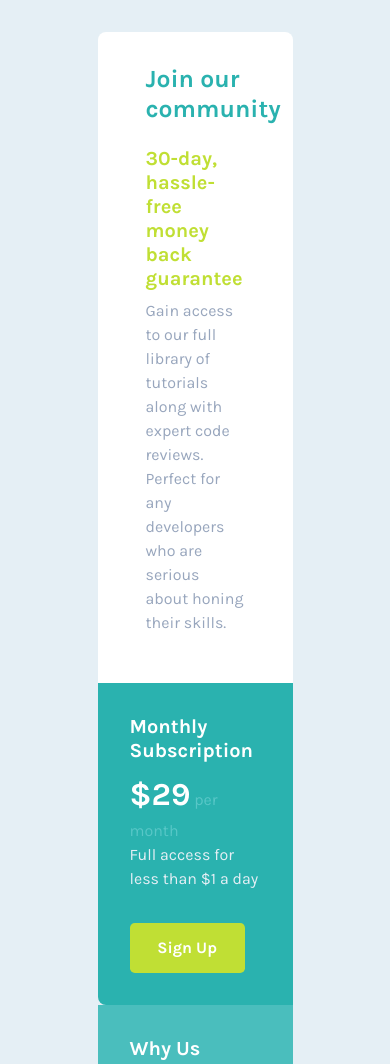
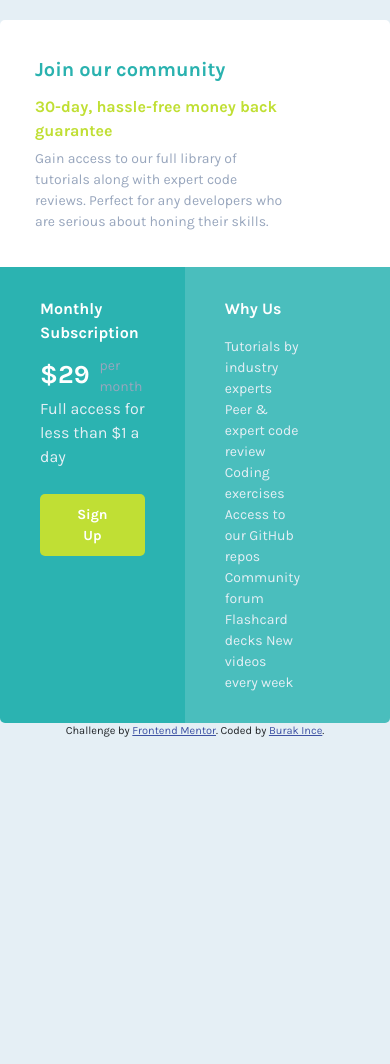
Before and after one commit to brknce/simple-price-grid-component, a plain HTML site: page index.html in a window 390 px wide. Shown: the top 1064 px of the page. After the commit the page ends 844 px from the top, so only its background shows below. Drawn offline with nearby package versions, Linux system fonts and the light colour scheme.

Commit message:
mobile-design

```diff
--- a/css/style.css
+++ b/css/style.css
@@ -1,6 +1,6 @@
 body {
   font-family: "Karla", sans-serif;
-  font-size: 1rem;
+  font-size: 16px;
   background-color: hsl(204, 43%, 93%);
 }
 
@@ -13,73 +13,148 @@ body {
   color: hsl(228, 45%, 44%);
 }
 
-h2 {
-  font-weight: 700;
-  color: hsl(179, 62%, 43%);
+.simple-price-grid-container{
+  display: flex;
+  justify-content: center;
+  align-items: center;
+  margin-top: 5%;
 }
 
-.top-h5 {
-  font-weight: 700;
-  color: hsl(71, 73%, 54%);
-  margin-top: 1.5rem;
+.simple-price-grid-component{
+  width: 700px;
 }
 
-.top-p {
-  color: hsl(218, 22%, 67%);
+.bottom-box{
+  display: flex;
 }
 
-.left-bottom-h5 {
+.top-box{
+  background-color: white;
+  padding: 35px 100px 35px 35px;
+  border-top-left-radius: 5px;
+  border-top-right-radius: 5px;
+}
+
+.bottom-left, .bottom-right{
+  flex: 50%;
+  padding: 30px 40px;
+}
+
+.bottom-left{
+  background-color: #2BB3B1;
+  border-bottom-left-radius: 5px;
+}
+
+.bottom-right{
+  background-color: #4ABEBD;
+  color: hsl(204, 43%, 93%);
+  padding-right: 90px;
+  border-bottom-right-radius: 5px;
+}
+
+.bottom-heading{
   font-weight: 700;
   color: white;
 }
 
-.left-bottom-box {
-  background-color: hsl(179, 62%, 43%);
+.bottom-right-paragraph{
+  font-size: 14px;
+  margin-top: 15px;
 }
 
-.right-bottom-box {
-  background-color: #4abebd;
+.signup-button{
+  background-color: hsl(71, 73%, 54%);
+  color: white;
+  font-weight: 700;
+  text-align: center;
+  padding: 10px 30px;
+  font-size: 14px;
+  border-radius: 5px;
+  margin-top: 25px;
 }
 
-.right-bottom-h5 {
+.bottom-left-paragraph{
+  color: hsl(204, 43%, 93%);
+  font-weight: 400;
+}
+
+.price-box{
+  display: flex;
+  margin-top: 10px;
+}
+
+.price{
+  font-size: 26px;
   color: white;
   font-weight: 700;
 }
 
-.right-bottom-p{
-    color: hsl(204, 43%, 93%);
-    margin-top: 1rem;
-    font-size: 0.9rem;
+.per-month{
+  color: hsl(218, 22%, 67%);
+  font-size: 14px;
+  display: flex;
+  align-items: center;
+  margin-left: 10px;
 }
 
-.btn{
-    background-color: hsl(71, 73%, 54%);
-    border: none;
-    font-weight: 700;
-    margin-top: 1rem;
-    font-size: 1rem;
-    width: 88%;
-    padding: 0.8rem 0;
+.top-heading{
+  color: hsl(179, 62%, 43%);
+  font-weight: 700;
+  font-size: 20px;
 }
 
-.container{
-    width: 50%;
-    margin-top: 2rem;
+.top-heading-2{
+  color: hsl(71, 73%, 54%);
+  font-weight: 700;
+  margin-top: 10px;
 }
 
-#box1{
-    border-top-left-radius: 0.5rem;
-    border-top-right-radius: 0.5rem;
-    background-color: white;
-    padding: 2rem 3rem;
+.top-paragraph{
+  color: hsl(218, 22%, 67%);
+  font-size: 14px;
+  margin-top: 5px;
 }
 
-#box2{
-    border-bottom-left-radius: 0.5rem;
-    padding: 2rem 2rem;
+@media (max-width:375px) {
+
+  body{
+    font-size: 14px;
+  }
+
+  .bottom-box{
+    flex-direction: column;
+  }
+
+  .simple-price-grid-component{
+    width: 80%;
+  }
+
+  .top-box, .bottom-left, .bottom-right{
+    padding: 20px;
+  }
+
+  .top-paragraph{
+    margin-top: 10px;
+  }
+
+  .bottom-left{
+    border-bottom-left-radius: 0px;
+  }
+
+  .bottom-right{
+    border-bottom-left-radius: 5px;
+    padding-right: 100px;
+  }
+
+  .top-heading{
+    font-size: 18px;
+  }
+
+  .top-paragraph{
+    font-size: 12px;
+  }
+
+  .bottom-right-paragraph{
+    font-size: 12px;
+  }
 }
-
-#box3{
-    border-bottom-right-radius: 0.5rem;
-    padding: 2rem 2rem;
-}
--- a/index.html
+++ b/index.html
@@ -11,9 +11,6 @@
   <title>Frontend Mentor | Single Price Grid Component</title>
   <link href="https://cdn.jsdelivr.net/npm/bootstrap@5.1.3/dist/css/bootstrap.min.css" rel="stylesheet"
     integrity="sha384-1BmE4kWBq78iYhFldvKuhfTAU6auU8tT94WrHftjDbrCEXSU1oBoqyl2QvZ6jIW3" crossorigin="anonymous">
-  <script src="https://cdn.jsdelivr.net/npm/bootstrap@5.1.3/dist/js/bootstrap.bundle.min.js"
-    integrity="sha384-ka7Sk0Gln4gmtz2MlQnikT1wXgYsOg+OMhuP+IlRH9sENBO0LRn5q+8nbTov4+1p"
-    crossorigin="anonymous"></script>
   <link rel="preconnect" href="https://fonts.googleapis.com">
   <link rel="preconnect" href="https://fonts.gstatic.com" crossorigin>
   <link href="https://fonts.googleapis.com/css2?family=Karla:wght@400;700&display=swap" rel="stylesheet">
@@ -22,39 +19,49 @@
 
 <body>
 
-  <div class="container">
-    <div class="row">
-      <div id="box1" class="col-lg-12 box">
-        <h2>Join our community</h2>
+  <div class="simple-price-grid-container">
+    <div class="simple-price-grid-component">
+      <div class="top-box">
+        <div class="top-heading">Join our community</div>
 
-        <h5 class="top-h5">30-day, hassle-free money back guarantee</h5>
-
-        <p class="top-p">Gain access to our full library of tutorials along with expert code reviews. <br>
-          Perfect for any developers who are serious about honing their skills.</p>
-      </div>
-
-      <div id="box2" class="box col-lg-6 col-md-6 col-sm-12 left-bottom-box">
-        <h5 class="left-bottom-h5">Monthly Subscription</h5>
-
-        <div><span style="font-size: 2rem; font-weight: 700; color: white;">&dollar;29</span> <span style="color: #58C7C7;"> per month</span></div>
-
-        <p style="color: hsl(204, 43%, 93%);">Full access for less than &dollar;1 a day</p>
-        <div class="d-grid gap-2">
-          <button type="button" class="btn btn-primary btn-lg">Sign Up</button>
+        <div class="top-heading-2">
+          30-day, hassle-free money back guarantee
         </div>
 
+        <div class="top-paragraph">
+          Gain access to our full library of tutorials along with expert code reviews.
+          Perfect for any developers who are serious about honing their skills.
+        </div>
       </div>
+      <div class="bottom-box">
+        <div class="bottom-left">
+          <div class="bottom-heading">Monthly Subscription</div>
 
-      <div id="box3" class="box col-lg-6 col-md-6 col-sm-12 col-12 right-bottom-box">
-        <h5 class="right-bottom-h5">Why Us</h5>
+          <div class="price-box">
+            <div class="price">&dollar;29</div>
+            <div class="per-month">per month</div>
+          </div>
 
-        <p class="right-bottom-p"> Tutorials by industry experts <br>
-          Peer &amp; expert code review <br>
-          Coding exercises <br>
-          Access to our GitHub repos <br>
-          Community forum <br>
-          Flashcard decks <br>
-          New videos every week</p>
+          <div class="bottom-left-paragraph">
+            Full access for less than &dollar;1 a day
+          </div>
+
+          <div class="signup-button">
+            Sign Up
+          </div>
+        </div>
+        <div class="bottom-right">
+          <div class="bottom-heading">Why Us</div>
+          <div class="bottom-right-paragraph">
+            Tutorials by industry experts
+            Peer &amp; expert code review
+            Coding exercises
+            Access to our GitHub repos
+            Community forum
+            Flashcard decks
+            New videos every week
+          </div>
+        </div>
       </div>
     </div>
   </div>
@@ -62,7 +69,7 @@
   <footer>
     <p class="attribution">
       Challenge by <a href="https://www.frontendmentor.io?ref=challenge" target="_blank">Frontend Mentor</a>.
-      Coded by <a href="https://github.com/brknce/simple_price_grid_component">Burak Ince</a>.
+      Coded by <a href="https://github.com/brknce/simple-price-grid-component">Burak Ince</a>.
     </p>
   </footer>
 </body>
```
Also changed, not shown: 1 other file.
